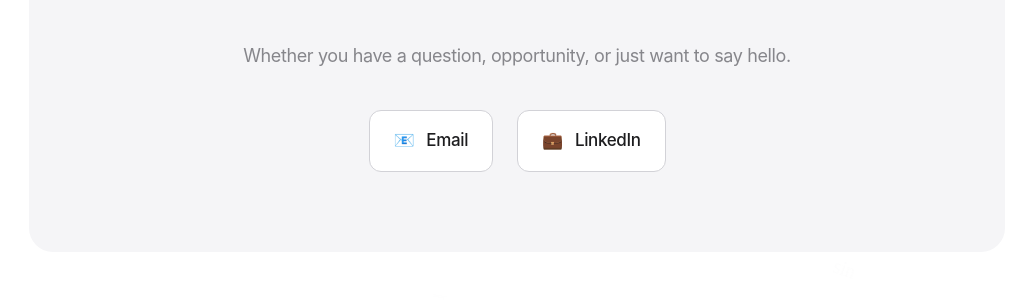
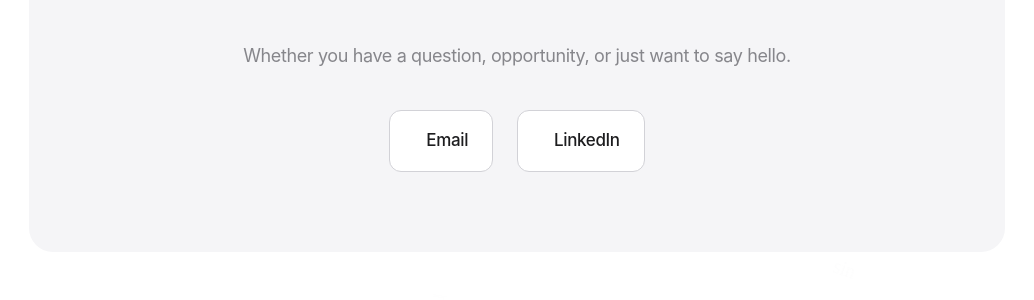
Before and after one commit to brianrojrc/brianrojrc.github.io, a Jekyll site: the page built from contact.md, in a window 1280 px wide. Shown: the part 593-893 px from the top of the page, without its empty margins (123-1157 px from the left). Built offline with Jekyll 4.4.1, drawn with Linux system fonts in a browser that asks for light colours.

Commit message:
Update contact.md

```diff
--- a/contact.md
+++ b/contact.md
@@ -15,11 +15,11 @@ title: Contact
         <p style="font-size: 18px; color: var(--text-secondary); margin-bottom: 40px;">Whether you have a question, opportunity, or just want to say hello.</p>
         <div style="display: flex; justify-content: center; gap: 24px; flex-wrap: wrap;">
             <a href="mailto:brianroj@pm.me" style="display: flex; align-items: center; gap: 12px; padding: 16px 24px; background: var(--bg); border: 1px solid var(--border); border-radius: 12px; text-decoration: none; color: var(--text-primary); font-weight: 500;">
-                <span>📧</span>
+                <span></span>
                 <span>Email</span>
             </a>
             <a href="https://www.linkedin.com/in/brian-rojas-9b0b5237a" target="_blank" style="display: flex; align-items: center; gap: 12px; padding: 16px 24px; background: var(--bg); border: 1px solid var(--border); border-radius: 12px; text-decoration: none; color: var(--text-primary); font-weight: 500;">
-                <span>💼</span>
+                <span></span>
                 <span>LinkedIn</span>
             </a>
         </div>
```
